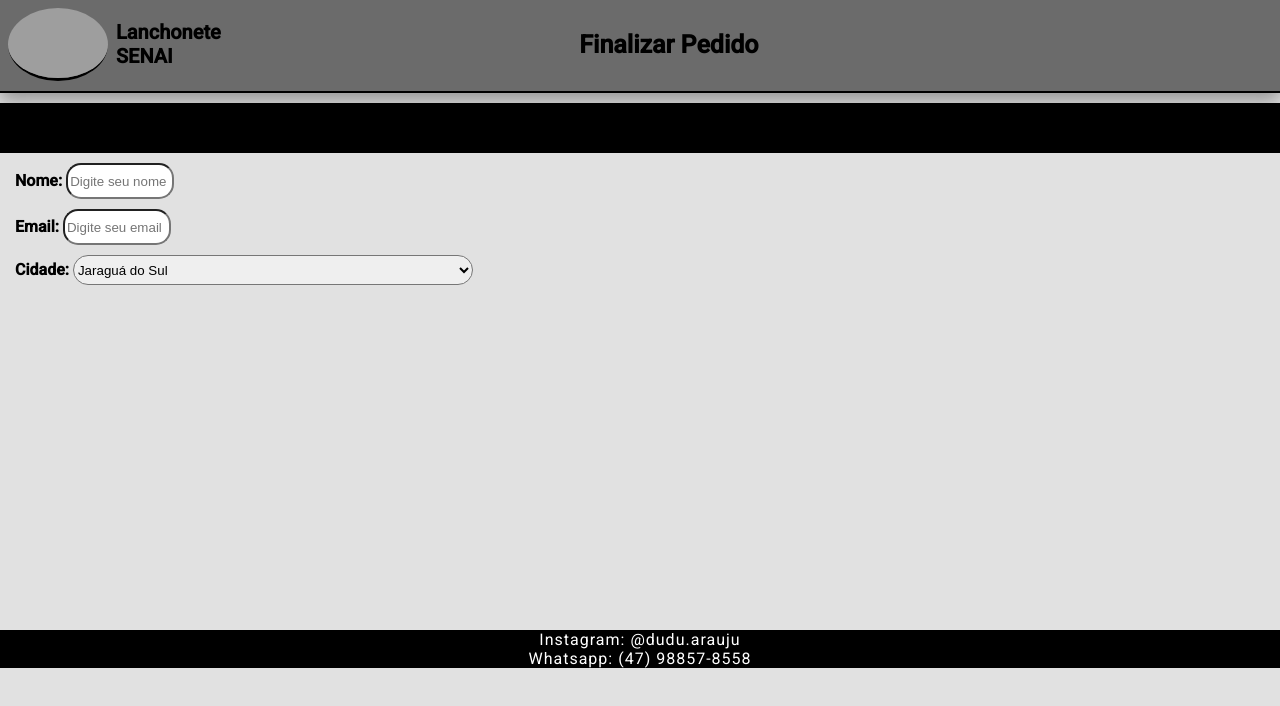
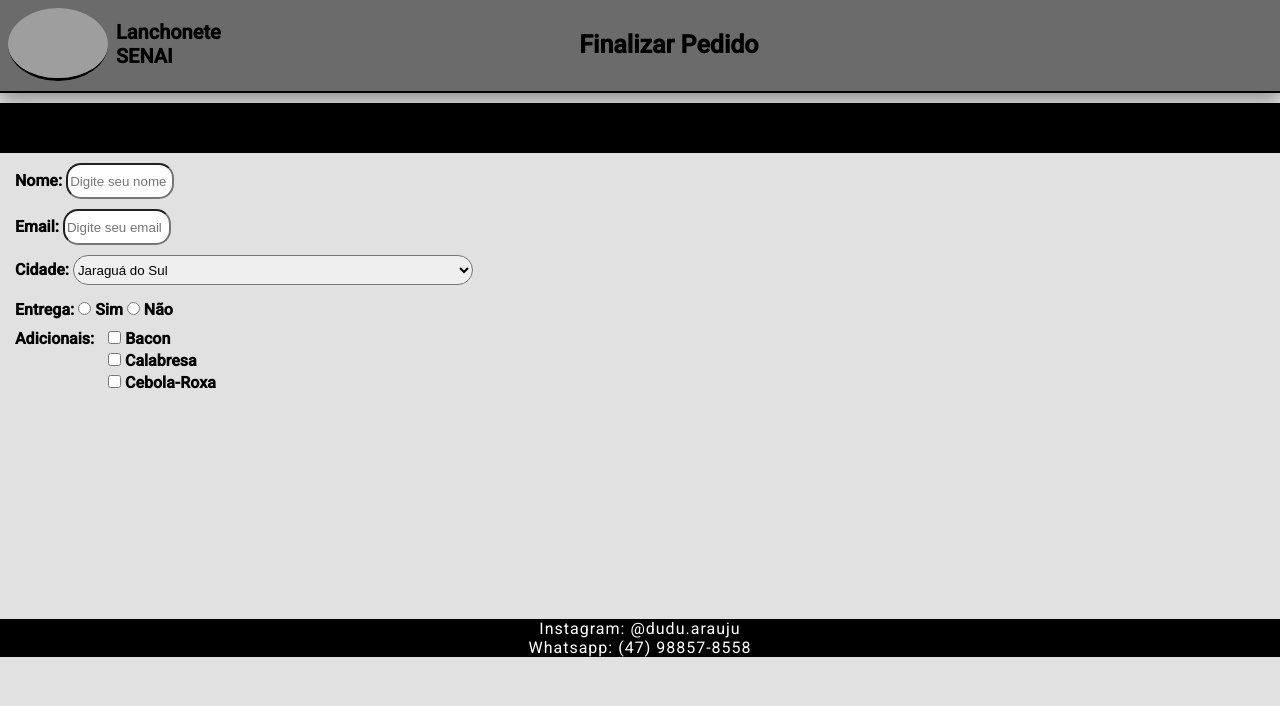
Before and after one commit to EduardoAraujo047/AulaWeb, a plain HTML site: page pedido.html in a window 1280 px wide. Drawn offline with Linux system fonts and the light colour scheme; grey boxes are pictures that could not be loaded.

Commit message:
Trabalho HTML e CSS finalizado

```diff
--- a/pedido.html
+++ b/pedido.html
@@ -28,6 +28,19 @@
             <option value="ga">Guaramirim</option>
         </select>
     </div>
+    <div id="entrega">
+        <strong><span>Entrega:</span></strong>
+        <input type="radio" name="opcao" value="op1"> <strong>Sim</strong>
+        <input type="radio" name="opcao" value="op2"> <strong>Não</strong>
+    </div>
+    <div id="adc">
+        <strong><span>Adicionais:</span></strong>
+        <input type="checkbox" name="check" value="opc1"> <strong>Bacon</strong></br>
+        <div id="selecao">
+            <input type="checkbox" name="check" value="opc2"> <strong>Calabresa</strong></br>
+            <input type="checkbox" name="check" value="opc3"> <strong>Cebola-Roxa</strong>
+        </div>
+    </div>
     <div id="midia">
         <p>Instagram: @dudu.arauju <br/> Whatsapp: (47) 98857-8558</p>
     </div>
--- a/styles.css
+++ b/styles.css
@@ -197,7 +197,7 @@ body{
 }
 
 #social_medias{
-    margin-top: 183px;
+    margin-top: 172px;
     background-color: black;
     color: white;
     text-align: center;
@@ -302,12 +302,8 @@ body{
     border-radius: 15px;
 }
 
-#entrega_{
-    display: block;
-}
-
 #midia{
-    margin-top: 345px;
+    margin-top: 227px;
     background-color: black;
     color: white;
     text-align: center;
@@ -317,3 +313,24 @@ body{
     font-family: 'Roboto', sans-serif;
     letter-spacing: 1px;
 }
+
+#entrega{
+    font-family: 'Roboto';
+    margin-left: 15px;
+    margin-top: 15px;
+}
+
+#adc{
+    font-family: 'Roboto';
+    margin-left: 15px;
+    margin-top: 10px;
+}
+
+#adc input{
+    margin-left: 10px;
+}
+
+#selecao input{
+    margin-left: 93px;
+    margin-top: 5px;
+}
```
